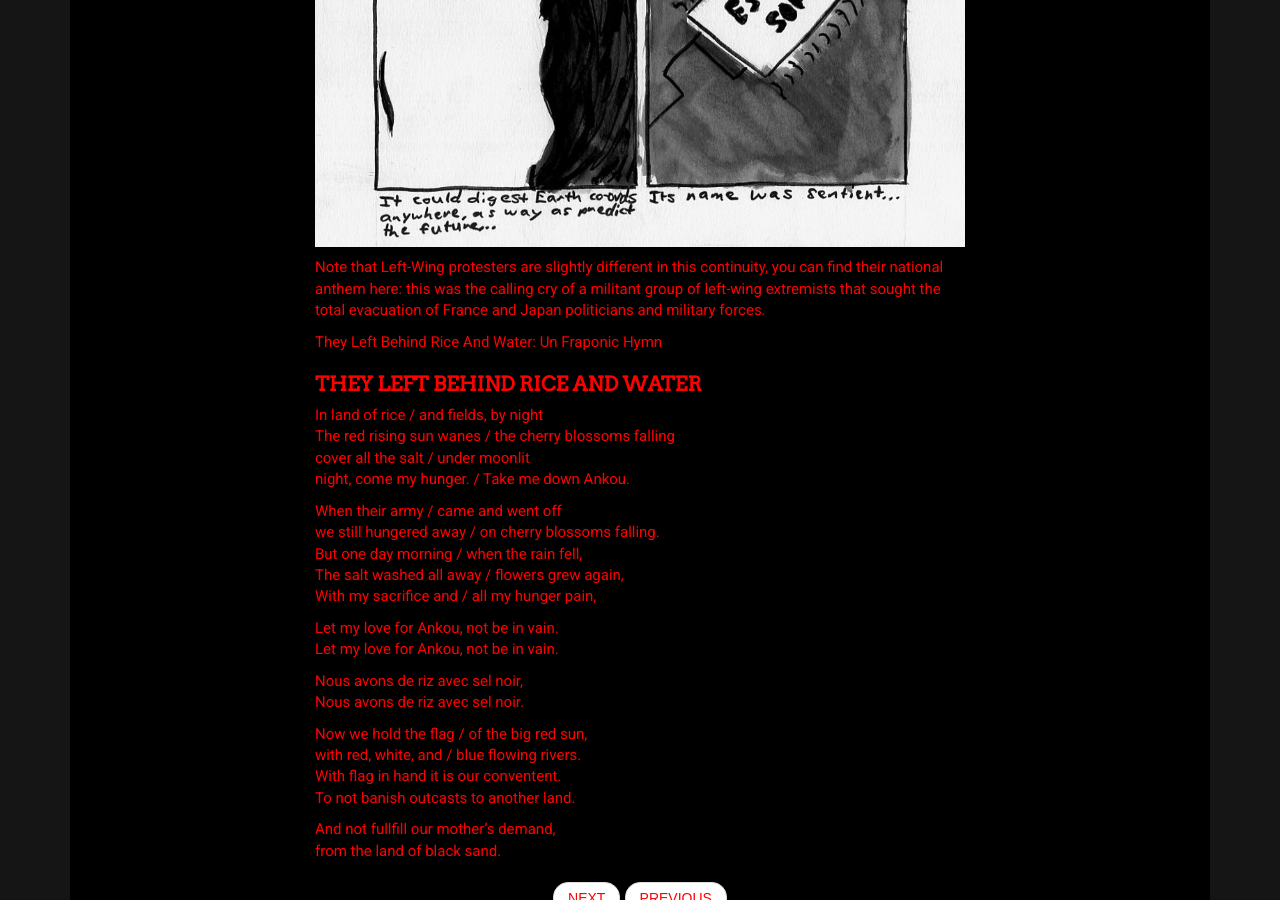
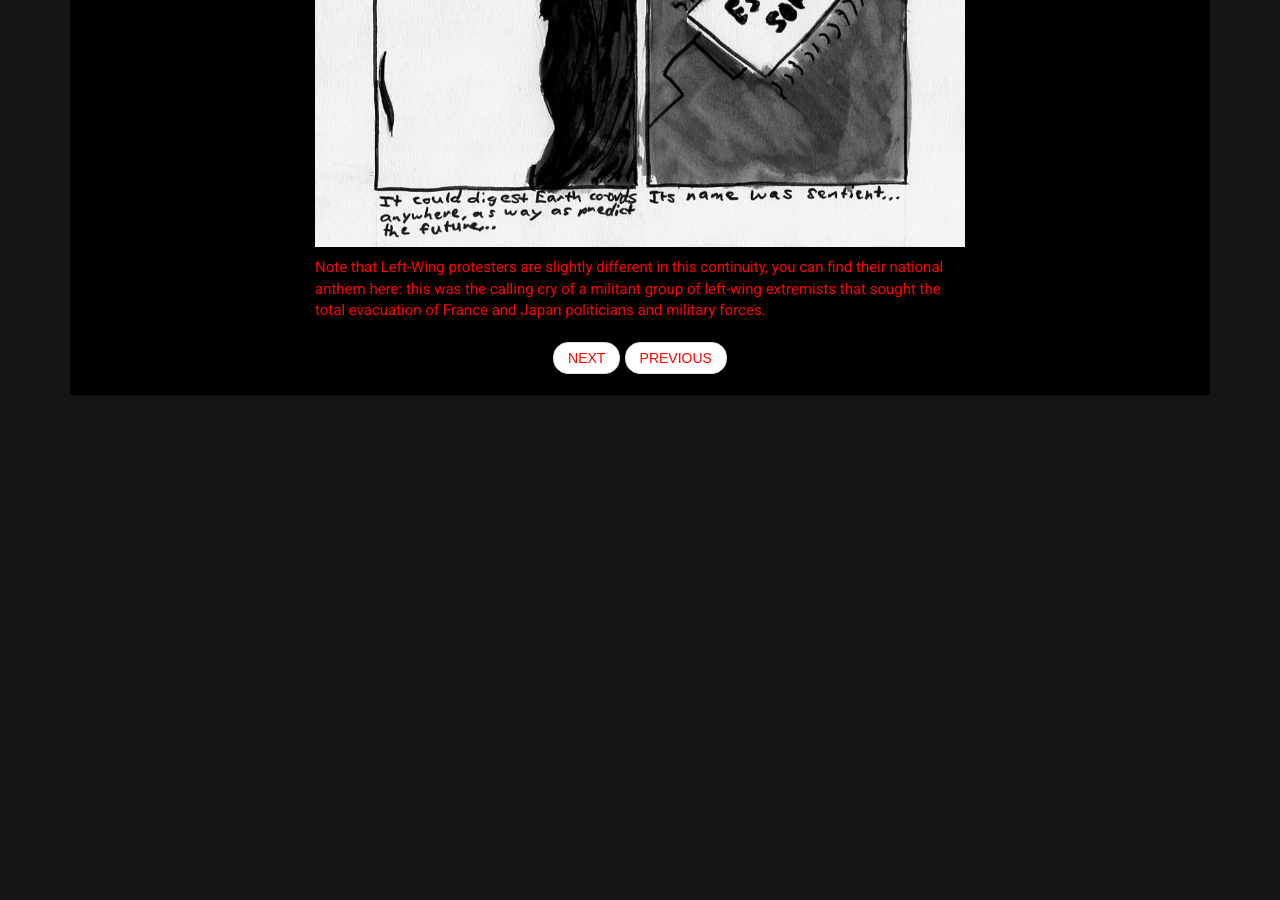
Before and after one commit to LWFlouisa/UploadedFairy, a Jekyll site: the page built from _posts/2021-12-11-page40.md, in a window 1280 px wide and 900 px high, scrolled down 619 px. Built offline with Jekyll 4.4.1, drawn with Linux system fonts in a browser that asks for light colours; nearby versions of some CDN libraries; after the commit the page ends 1014 px from its top, so only the background shows below that.

Commit message:
Update 2021-12-11-page40.md

```diff
--- a/_posts/2021-12-11-page40.md
+++ b/_posts/2021-12-11-page40.md
@@ -8,31 +8,3 @@ permalink: /040
 ![PAGE FOURTY]({{ site.url }}/finished_pages/page40.jpg)
 
 Note that Left-Wing protesters are slightly different in this continuity, you can find their national anthem here: this was the calling cry of a militant group of left-wing extremists that sought the total evacuation of France and Japan politicians and military forces.
-
-[They Left Behind Rice And Water: Un Fraponic Hymn](https://lwflouisa.github.io/SRWeaverPoetry/2021/11/16/LaHymneDeFraponic.html)
-
-## THEY LEFT BEHIND RICE AND WATER
-In land of rice / and fields, by night<br />
-The red rising sun wanes / the cherry blossoms falling<br />
-cover all the salt / under moonlit<br />
-night, come my hunger. / Take me down Ankou.
-
-When their army / came and went off<br />
-we still hungered away / on cherry blossoms falling.<br />
-But one day morning / when the rain fell,<br />
-The salt washed all away / flowers grew again,<br />
-With my sacrifice and / all my hunger pain,
-
-Let my love for Ankou, not be in vain.<br />
-Let my love for Ankou, not be in vain.
-
-Nous avons de riz avec sel noir,<br />
-Nous avons de riz avec sel noir.
-
-Now we hold the flag / of the big red sun,<br />
-with red, white, and / blue flowing rivers.<br />
-With flag in hand it is our conventent.<br />
-To not banish outcasts to another land.
-
-And not fullfill our mother’s demand,<br />
-from the land of black sand.
```
